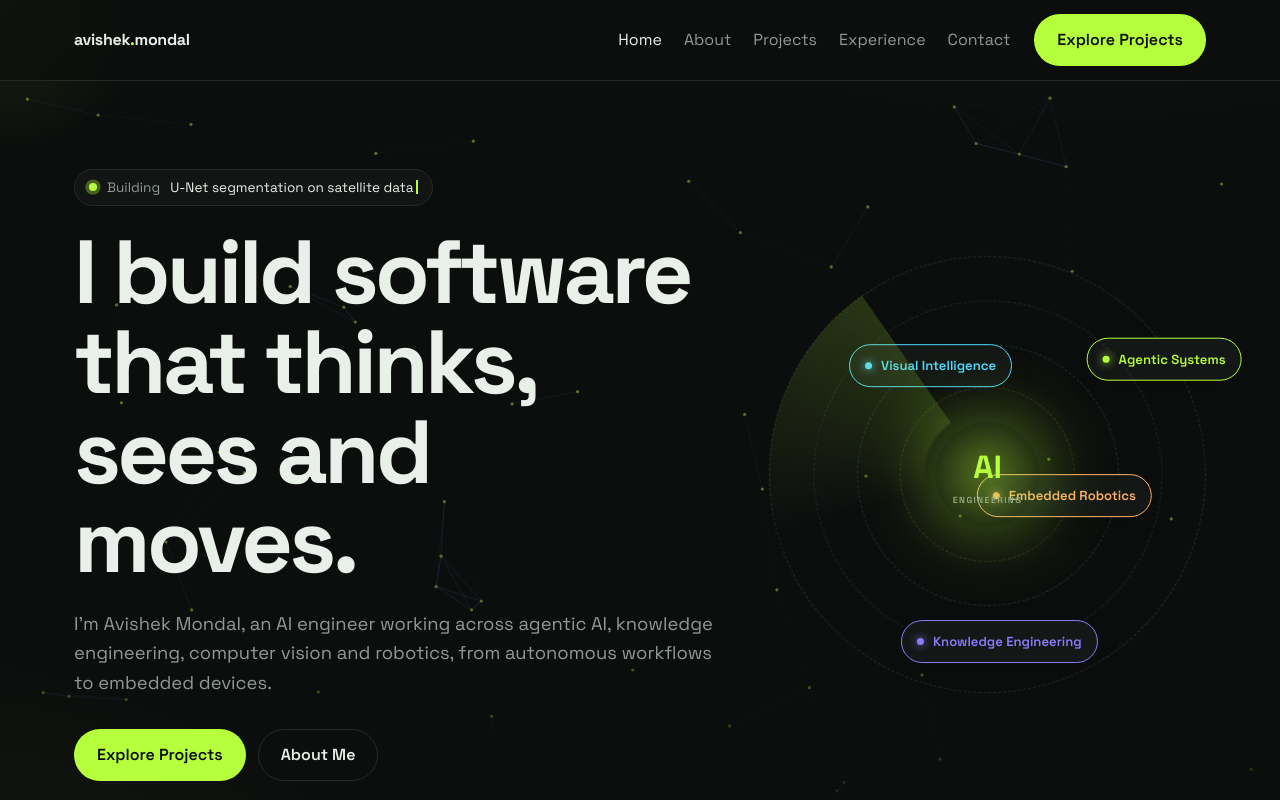
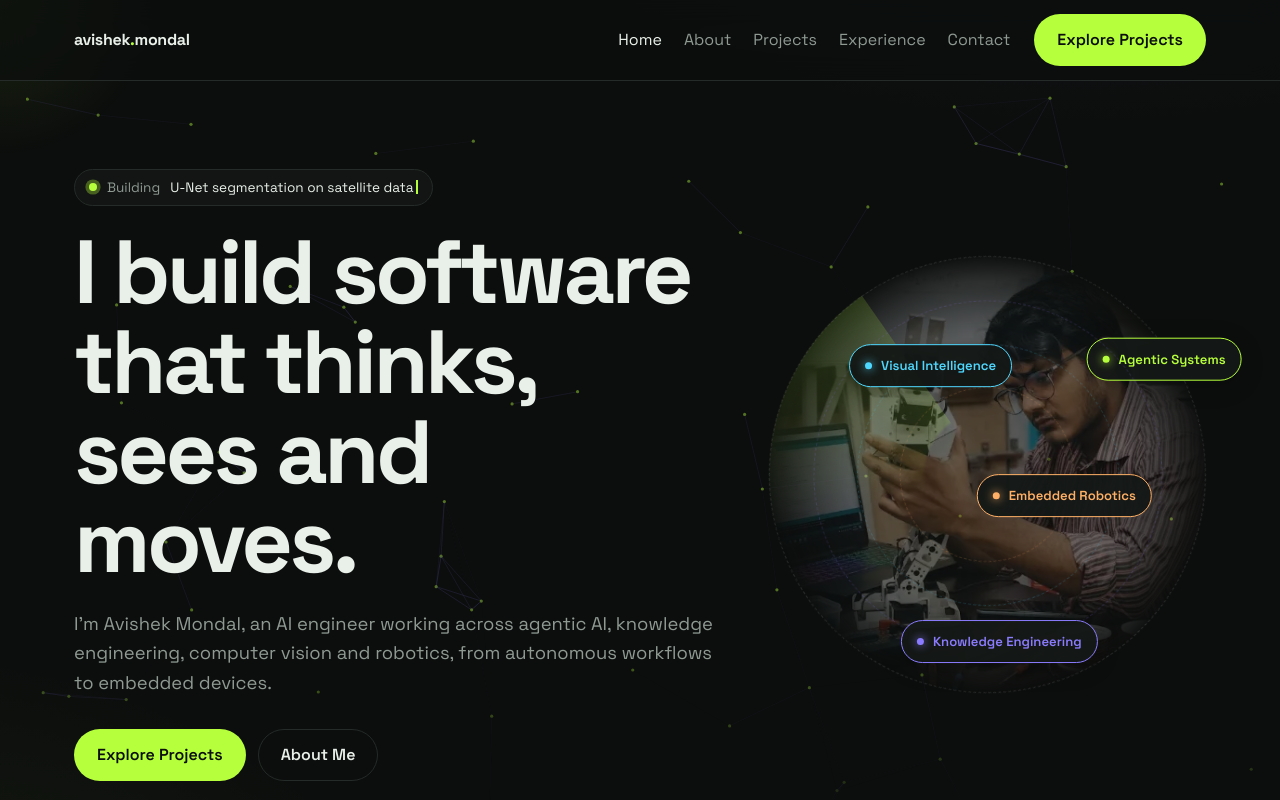
Before and after one commit to MrAvishek/Portfolio, a plain HTML site: page Portfolio/index.html in a window 1280 px wide. Shown: the top 800 px of the page. Drawn offline with Linux system fonts and the light colour scheme; animation ran at ten frames a second.

Commit message:
added image

```diff
--- a/Portfolio/css/pages/home.css
+++ b/Portfolio/css/pages/home.css
@@ -47,3 +47,22 @@
   .orbit{transition:none}
   .ticker-track{animation:none;flex-wrap:wrap;width:auto;justify-content:center;padding:0 20px}
 }
+/* Hero photo: large, faded, behind the orbit */
+.orbit{max-width:520px}
+.orbit-1{width:100%;height:100%}
+.orbit-2{width:80%;height:80%}
+.orbit-3{width:60%;height:60%}
+.orbit-4{width:40%;height:40%}
+
+.orbit-photo{
+  position:absolute;inset:0;z-index:0;
+  width:100%;height:100%;
+  object-fit:cover;object-position:62% 30%;
+  border:0;border-radius:50%;box-shadow:none;
+  opacity:.4;
+  -webkit-mask-image:radial-gradient(circle,#000 45%,transparent 72%);
+          mask-image:radial-gradient(circle,#000 45%,transparent 72%);
+}
+.orbit-track{z-index:1}
+
+@media(max-width:820px){.orbit-photo{width:100%;opacity:.35}}
--- a/Portfolio/css/style.css
+++ b/Portfolio/css/style.css
@@ -235,14 +235,14 @@ footer .lead{margin-top:0}
 @media(prefers-reduced-motion:reduce){.thumb{transition:none}.card:hover .thumb{transform:none}} */
 
 
-Project cards with screenshots
+/* Project cards with screenshots
 .card{display:flex;flex-direction:column;align-items:stretch;justify-content:flex-start;padding:0;overflow:hidden}
 .card .thumb{display:block;width:100%;height:auto;aspect-ratio:16/9;object-fit:cover;object-position:center;margin:0;border-bottom:1px solid var(--line);transition:transform .5s ease}
 .card:hover .thumb{transform:scale(1.04)}
 .card .body{padding:22px;display:flex;flex-direction:column;align-items:flex-start;flex:1}
 .ph-img{width:100%;aspect-ratio:16/9;background:linear-gradient(135deg,#1c2420,#10161a);border-bottom:1px solid var(--line)}
 .dimg{display:block;width:100%;height:auto;margin-bottom:16px;border:1px solid var(--line);border-radius:10px}
-@media(prefers-reduced-motion:reduce){.card .thumb{transition:none}.card:hover .thumb{transform:none}}
+@media(prefers-reduced-motion:reduce){.card .thumb{transition:none}.card:hover .thumb{transform:none}} */
 
 
 /* Project cards: final layout */
--- a/Portfolio/index.html
+++ b/Portfolio/index.html
@@ -53,12 +53,12 @@
                 </div>
             </div>
 
-            <div class="orbit" aria-hidden="true">
-                <div class="orbit-track orbit-1"><div class="orbit-label label-agentic"><span class="label-dot"></span>Agentic Systems</div></div>
-                <div class="orbit-track orbit-2"><div class="orbit-label label-knowledge"><span class="label-dot"></span>Knowledge Engineering</div></div>
-                <div class="orbit-track orbit-3"><div class="orbit-label label-vision"><span class="label-dot"></span>Visual Intelligence</div></div>
-                <div class="orbit-track orbit-4"><div class="orbit-label label-robotics"><span class="label-dot"></span>Embedded Robotics</div></div>
-                <div class="orbit-core"><div class="core-glow"></div><span>AI</span><small>ENGINEERING</small></div>
+            <div class="orbit">
+                <div class="orbit-track orbit-1" aria-hidden="true"><div class="orbit-label label-agentic"><span class="label-dot"></span>Agentic Systems</div></div>
+                <div class="orbit-track orbit-2" aria-hidden="true"><div class="orbit-label label-knowledge"><span class="label-dot"></span>Knowledge Engineering</div></div>
+                <div class="orbit-track orbit-3" aria-hidden="true"><div class="orbit-label label-vision"><span class="label-dot"></span>Visual Intelligence</div></div>
+                <div class="orbit-track orbit-4" aria-hidden="true"><div class="orbit-label label-robotics"><span class="label-dot"></span>Embedded Robotics</div></div>
+                <img class="orbit-photo" src="assets/images/portfolio.webp" alt="Avishek Mondal at his workbench with a humanoid robot" width="505" height="470" fetchpriority="high">
             </div>
         </section>
 
```
Also changed, not shown: Portfolio/assets/images/portfolio.webp (added).
